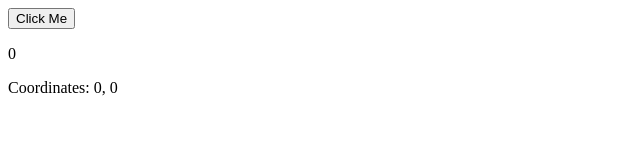
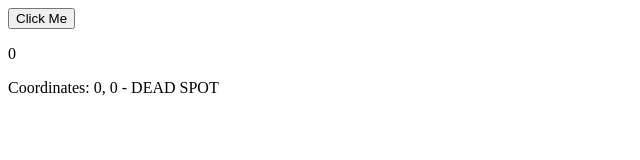
Before and after one commit to mKadiyan/vuejs-event, a plain HTML site: page index.html in a window 1280 px wide. Shown: the whole page, without its empty margins (0-640 px from the left). Drawn offline with nearby package versions, Linux system fonts and the light colour scheme.

Commit message:
add event modifier

```diff
--- a/index.html
+++ b/index.html
@@ -13,7 +13,9 @@
     <div id="app">
         <button v-on:click='increaseCounter(2, $event)'>Click Me</button>
         <p>{{ counter }}</p>
-        <p v-on:mousemove="updateCoordinate">Coordinates: {{ x }}, {{ y }}</p>
+        <p v-on:mousemove="updateCoordinate">Coordinates: {{ x }}, {{ y }}
+            - <span v-on:mousemove.stop="">DEAD SPOT</span>
+        </p>
     </div>
 </body>
 <script>
```
